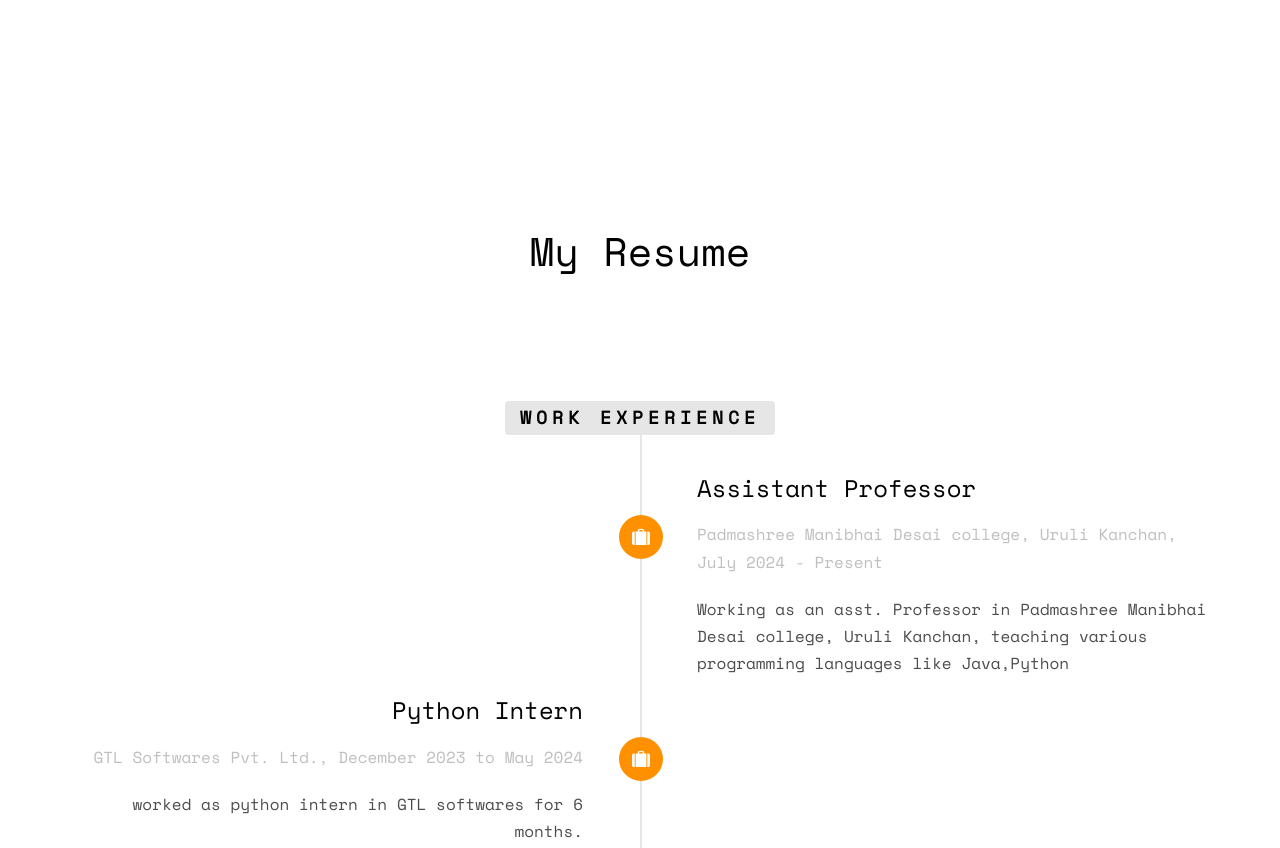
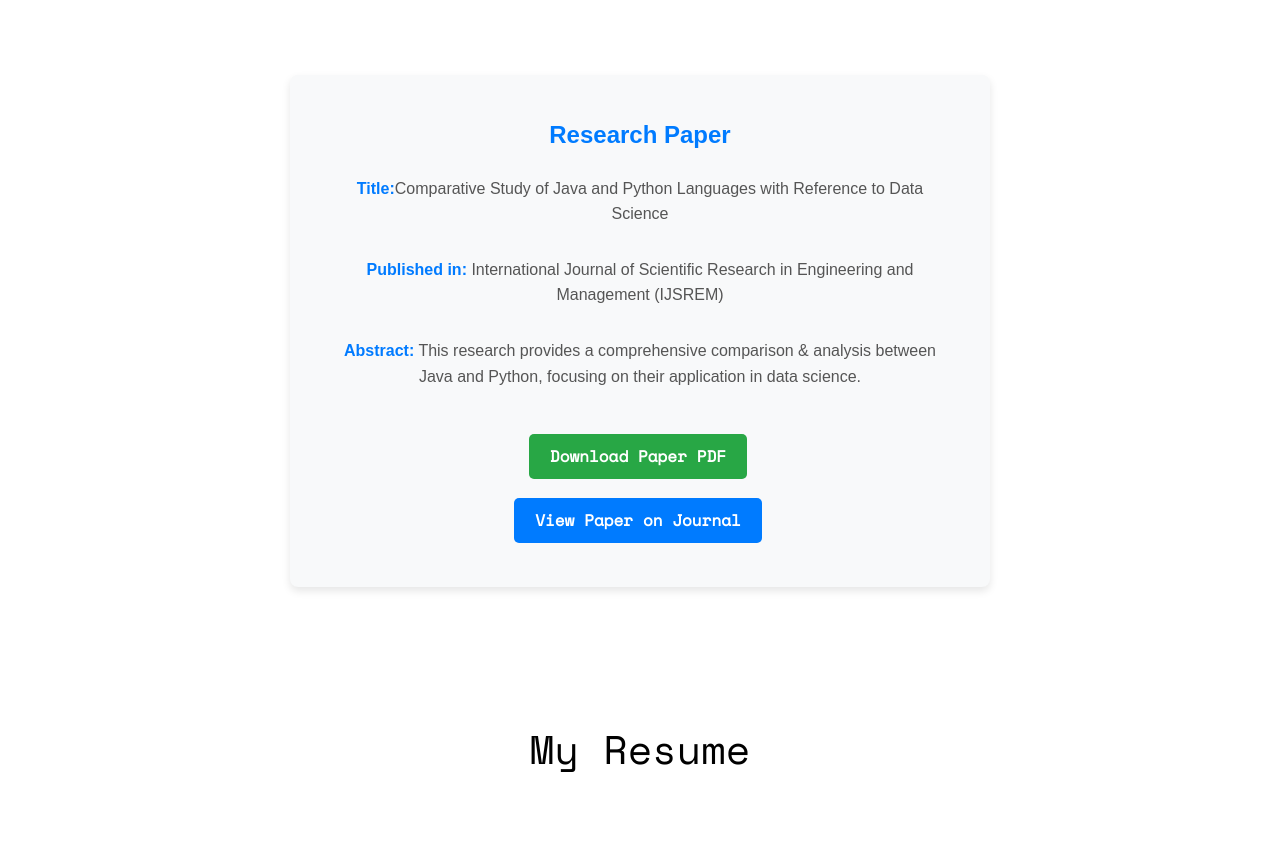
Before and after one commit to Thepratik45/pratik02, a plain HTML site: page index.html in a window 1280 px wide. Shown: the part 1495-2343 px from the top of the page. Drawn offline with nearby package versions, Linux system fonts and the light colour scheme; some packages are replaced by stand-ins of ours; no server answers; files whose address does not match are found by name.

Commit message:
Update index.html

```diff
--- a/index.html
+++ b/index.html
@@ -49,7 +49,56 @@
 	<!--[if lt IE 9]>
 	<script src="js/respond.min.js"></script>
 	<![endif]-->
-
+	<style>
+        /* Custom CSS */
+        body {
+            font-family: Arial, sans-serif;
+        }
+        .research-section {
+            background-color: #f8f9fa;
+            padding: 40px;
+            border-radius: 8px;
+            box-shadow: 0px 4px 8px rgba(0, 0, 0, 0.1);
+            max-width: 700px;
+            margin: 20px auto;
+        }
+        .section-title {
+            font-size: 24px;
+            font-weight: bold;
+            color: #333;
+            text-align: center;
+            margin-bottom: 20px;
+        }
+        .paper-info {
+            text-align: center;
+            color: #555;
+            font-size: 16px;
+            line-height: 1.6;
+        }
+        .btn-download, .btn-view {
+            font-size: 16px;
+            font-weight: 600;
+            margin-top: 15px;
+            padding: 10px 20px;
+            border-radius: 5px;
+        }
+        .btn-download {
+            background-color: #28a745;
+            color: #fff;
+            transition: background-color 0.3s ease;
+        }
+        .btn-download:hover {
+            background-color: #218838;
+        }
+        .btn-view {
+            background-color: #007bff;
+            color: #fff;
+            transition: background-color 0.3s ease;
+        }
+        .btn-view:hover {
+            background-color: #0069d9;
+        }
+    </style>
 	</head>
 	<body>
 
@@ -116,6 +165,38 @@
 			</div>
 		</div>
 	</div>
+	<div class="research-section">
+    <div class="section-title" style="color: #007bff;">Research Paper</div>
+    <div class="paper-info">
+        <p><strong style="color: #007bff;">Title:</strong>Comparative Study of Java and Python Languages with Reference to Data Science</p>
+        <p><strong style="color: #007bff;">Published in:</strong> International Journal of Scientific Research in Engineering and Management (IJSREM)</p>
+        <p><strong style="color: #007bff;">Abstract:</strong> This research provides a comprehensive comparison & analysis between Java and Python, focusing on their application in data science.</p>
+    </div>
+    <!-- Button to download the paper PDF -->
+    <div class="text-center">
+        <button class="btn btn-download" onclick="downloadPDF()">Download Paper PDF</button>
+    </div>
+    <!-- Button to view paper on the journal's website -->
+    <div class="text-center mt-3">
+        <a href="https://ijsrem.com/download/comparative-study-of-java-and-python-languages-with-reference-to-data-science/" class="btn btn-view" target="_blank">View Paper on Journal</a>
+    </div>
+</div>
+
+<!-- JavaScript to handle PDF download -->
+<script>
+    function downloadPDF() {
+        const pdfUrl = 'Research Paper 1 python vs java.pdf';  // replace with actual path to the PDF
+        const link = document.createElement('a');
+        link.href = pdfUrl;
+        link.download = 'Research Paper 1 python vs java.pdf';
+        link.click();
+    }
+</script>
+
+<!-- Bootstrap JS, Popper.js, and jQuery -->
+<script src="https://code.jquery.com/jquery-3.5.1.slim.min.js"></script>
+<script src="https://cdn.jsdelivr.net/npm/@popperjs/core@2.9.2/dist/umd/popper.min.js"></script>
+<script src="https://stackpath.bootstrapcdn.com/bootstrap/4.5.2/js/bootstrap.min.js"></script>
 
 	<div id="fh5co-resume" class="fh5co-bg-color">
 		<div class="container">
@@ -404,10 +485,10 @@
 				</div>
 
 				<div class="col-md-4 text-center col-padding animate-box">
-					<a  class="work" style="background-image: url(images/14.jpg);">
+					<a  class="work" style="background-image: url(images/14.png);">
 						<div class="desc">
-							<h3>Guidance</h3>
-							<h4>Lecture on carrear guidance<h4>
+							<h3>Research Paper Published!</h3>
+							<h4>Certificate of IJSREM Journal for publication of research paper.<h4>
 						</div>
 					</a>
 				</div>
@@ -429,6 +510,7 @@
 						</div>
 					</a>
 				</div>
+
 			</div>
 		</div>
 	</div>
@@ -457,6 +539,26 @@
 				<div class="col-md-3">
 					<div class="fh5co-blog animate-box">
 						<a class="blog-bg" style="background-image: url(images/44.jpg);"></a>
+
+					</div>
+				</div>
+			</div>
+			<div class="row">
+				<div class="col-md-4">
+					<div class="fh5co-blog animate-box">
+						<a  class="blog-bg" style="background-image: url(images/x.jpg);"></a>
+
+					</div>
+				</div>
+				<div class="col-md-4">
+					<div class="fh5co-blog animate-box">
+						<a class="blog-bg" style="background-image: url(images/y.jpg);"></a>
+
+					</div>
+				</div>
+				<div class="col-md-3">
+					<div class="fh5co-blog animate-box">
+						<a class="blog-bg" style="background-image: url(images/z.jpg);"></a>
 
 					</div>
 				</div>
```
